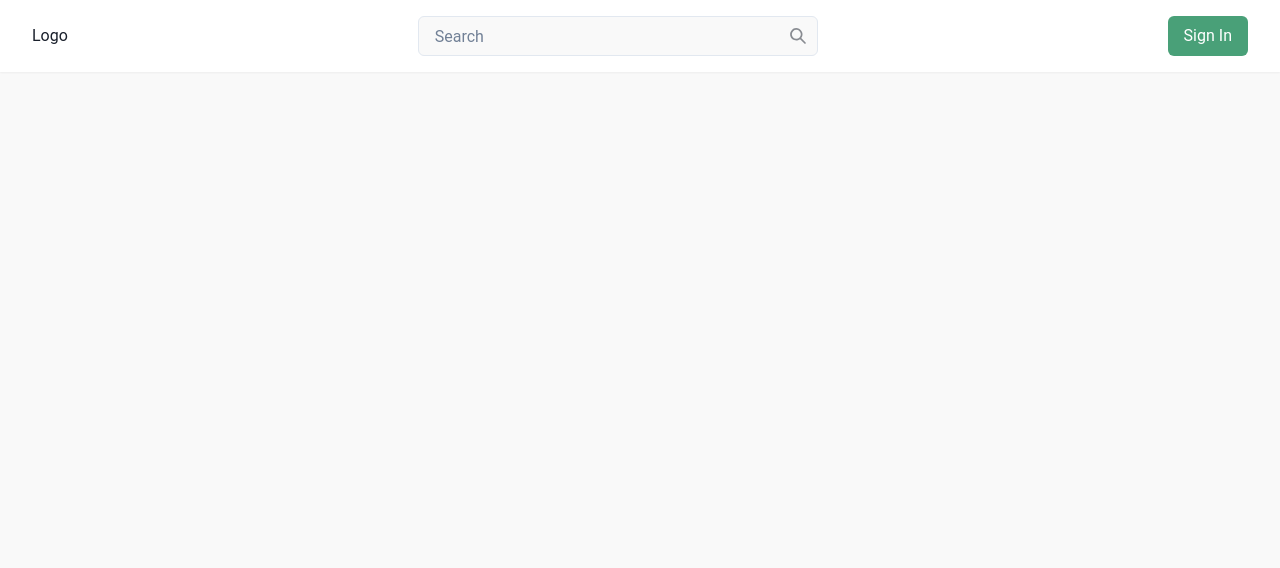
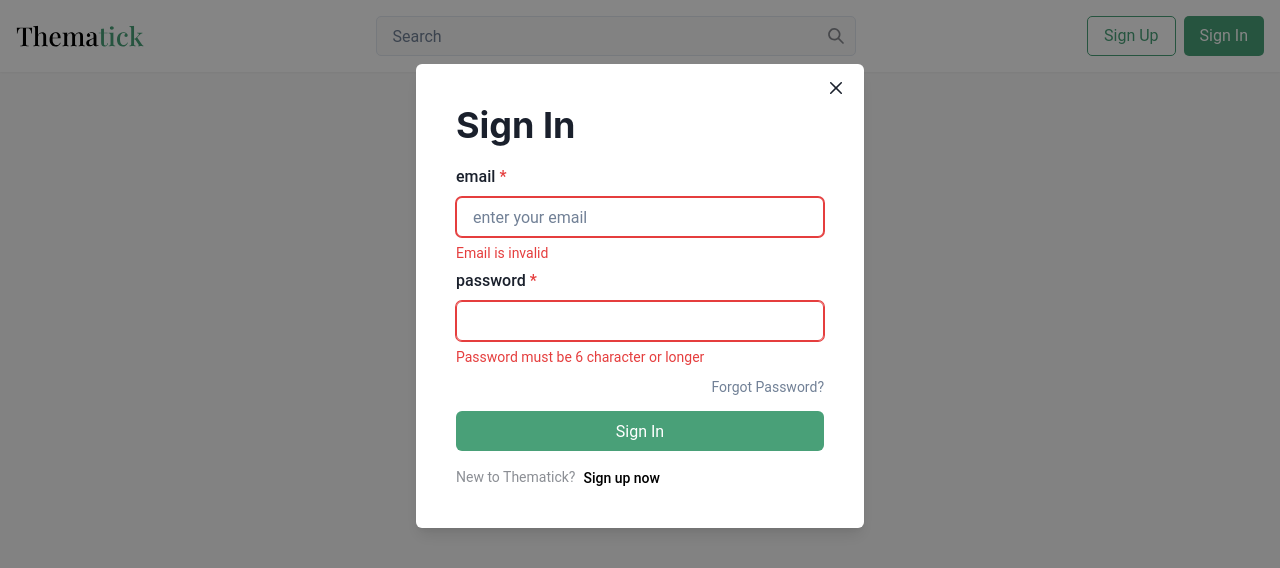
Before and after one commit to mahesh-143/thematik-discussion-forum, a React (Vite) app in the folder client/: page / in a window 1280 px wide. Both pictures are taken after a click on the button "Sign In". Shown: the top 568 px of the page. Built offline with nearby package versions, Linux system fonts and the light colour scheme.

Commit message:
added sing in and sign up form modals

```diff
--- a/client/src/App.jsx
+++ b/client/src/App.jsx
@@ -1,4 +1,5 @@
 import Header from "./layouts/Header"
+
 function App() {
   return (
     <>
--- a/client/src/components/Logo.jsx
+++ b/client/src/components/Logo.jsx
@@ -1,8 +1,12 @@
-import React from 'react'
+import { Box, Image } from '@chakra-ui/react'
+import thematickLogo from '../assets/thematick.svg'
+
 
 const Logo = () => {
   return (
-    <div>Logo</div>
+
+      <Image src={thematickLogo} id='logoImage' minW='7em' maxW='8em'/>
+
   )
 }
 
--- a/client/src/components/Searchbar.jsx
+++ b/client/src/components/Searchbar.jsx
@@ -1,15 +1,15 @@
-import React from 'react'
 import { InputGroup, Input, InputRightElement, IconButton } from '@chakra-ui/react'
 import { SearchIcon } from '@chakra-ui/icons'
 
 const Searchbar = () => {
   return (
     <>
-    <InputGroup maxWidth='25em' marginInline="1em">
+    <InputGroup marginInline="1em" maxWidth='30em' display={{base: 'none', md: 'block'}}>
     <Input
       pr='4.5rem'
       placeholder='Search'
       bg='neutral.100'
+      borderRadius={5}
     />
     <InputRightElement>
     <IconButton aria-label='Search database' icon={<SearchIcon />} variant='transparent' opacity='50%'/>
--- /dev/null
+++ b/client/src/forms/ForgotPasswordForm.jsx
@@ -0,0 +1,61 @@
+import { useState } from 'react'
+import {
+    FormControl,
+    FormLabel,
+    FormErrorMessage,
+    Input,
+    Box,
+    Button,
+    Heading,
+    FormHelperText
+} from '@chakra-ui/react'
+
+const ForgotpasswordForm = () => {
+
+    const [input, setInput] = useState('')
+
+
+    const handleInputChange = (e) => setInput(e.target.value)
+
+    const handleSubmit = (e) => {
+        e.preventDefault()
+        alert(`${input} logged in`)
+    }
+    let isError
+
+    if(input === ""){
+        isError = true;
+    }
+
+
+  return (
+    <Box bg='white' pb="2em" px="1em">
+    <Heading mb='0.5em'>Forgot Password</Heading>
+    <form onSubmit={handleSubmit}>
+        <FormControl isInvalid={isError} isRequired>
+            <FormLabel>email</FormLabel>
+            <Input
+            type='email'
+            value={input}
+            onChange={handleInputChange}
+            bg="white"
+            placeholder='enter your email'
+            />
+            {isError && <FormErrorMessage>Email is invalid</FormErrorMessage>}
+            <FormHelperText>Enter email associated with your account to reset your password</FormHelperText>
+        </FormControl>
+
+        <Button
+        bg='brand.100'
+        color='white'
+        fontWeight='normal'
+        type='submit'
+        mt='2em'
+        w='100%'
+        >Send Email</Button>
+    </form>
+    </Box>
+  )
+}
+
+export default ForgotpasswordForm
--- /dev/null
+++ b/client/src/forms/SigninForm.jsx
@@ -0,0 +1,77 @@
+import { useState } from 'react'
+import {
+    FormControl,
+    FormLabel,
+    FormErrorMessage,
+    Input,
+    Box,
+    Button,
+    Heading,
+    Text,
+    HStack
+} from '@chakra-ui/react'
+import ForgotPassword from '../modals/ForgotPassword'
+
+const SigninForm = () => {
+
+    const [input, setInput] = useState('')
+    const [password,  setPassword] = useState('')
+
+    const handleInputChange = (e) => setInput(e.target.value)
+    const handlePasswordChange = (e) => setPassword(e.target.value)
+    const handleSubmit = (e) => {
+        e.preventDefault()
+        alert(`${input} logged in`)
+    }
+    let isError
+    let isPasswordError
+    if(input === ""){
+        isError = true;
+    }
+    if(password.length < 6){
+       isPasswordError = true;
+    }
+
+
+  return (
+    <Box bg='white' pb="2em" px="1em">
+    <Heading mb='0.5em'>Sign In</Heading>
+    <form onSubmit={handleSubmit}>
+        <FormControl isInvalid={isError} isRequired>
+            <FormLabel>email</FormLabel>
+            <Input
+            type='email'
+            value={input}
+            onChange={handleInputChange}
+            bg="white"
+            placeholder='enter your email'
+            />
+            {isError && <FormErrorMessage>Email is invalid</FormErrorMessage>}
+        </FormControl>
+        <FormControl isInvalid={isPasswordError} isRequired mt='0.5em'>
+            <FormLabel>password</FormLabel>
+            <Input
+            type='password'
+            value={password}
+            onChange={handlePasswordChange}
+            />
+            {isPasswordError && <FormErrorMessage>Password must be 6 character or longer</FormErrorMessage>}
+        </FormControl>
+        <ForgotPassword />
+        <Button
+        bg='brand.100'
+        color='white'
+        fontWeight='normal'
+        type='submit'
+        mt='1em'
+        w='100%'
+        >Sign In</Button>
+    </form>
+    <HStack mt='1em'>
+    <Text opacity='50%' fontSize='sm'>New to Thematick?</Text><Button variant='link' fontWeight='medium' color='black' fontSize='sm'>Sign up now</Button>
+    </HStack>
+    </Box>
+  )
+}
+
+export default SigninForm
--- /dev/null
+++ b/client/src/forms/SignupForm.jsx
@@ -0,0 +1,90 @@
+import { useState } from 'react'
+import {
+    FormControl,
+    FormLabel,
+    FormErrorMessage,
+    Input,
+    Box,
+    Button,
+    Heading
+} from '@chakra-ui/react'
+
+const SignupForm = () => {
+
+    const [username, setUsername] = useState('')
+    const [email, setEmail] = useState('')
+    const [password,  setPassword] = useState('')
+
+    const handleEmailChange = (e) => setEmail(e.target.value)
+    const handlePasswordChange = (e) => setPassword(e.target.value)
+    const handleUsernameChange = (e) => setUsername(e.target.value)
+
+    const handleSubmit = (e) => {
+        e.preventDefault()
+        alert(`${username} registered in`)
+    }
+
+    let isEmailError
+    let isPasswordError
+    let isUsernameError
+
+    if(username == "mahesh"){
+    isUsernameError = true
+    }
+    if(email === ""){
+        isEmailError = true
+    }
+    if(password.length < 6){
+       isPasswordError = true
+    }
+
+
+  return (
+    <Box bg='white' pb="2em" px="1em">
+    <Heading mb='0.5em'>Sign Up</Heading>
+    <form onSubmit={handleSubmit}>
+    <FormControl isInvalid={isUsernameError} isRequired>
+            <FormLabel>username</FormLabel>
+            <Input
+            type='text'
+            value={username}
+            onChange={handleUsernameChange}
+            bg="white"
+            placeholder='enter username'
+            />
+            {isUsernameError && <FormErrorMessage>username is already taken, try another !!</FormErrorMessage>}
+        </FormControl>
+        <FormControl isInvalid={isEmailError} isRequired mt='0.5em'>
+            <FormLabel>email</FormLabel>
+            <Input
+            type='email'
+            value={email}
+            onChange={handleEmailChange}
+            bg="white"
+            placeholder='enter your email'
+            />
+            {isEmailError && <FormErrorMessage>Email is invalid</FormErrorMessage>}
+        </FormControl>
+        <FormControl isInvalid={isPasswordError} isRequired mt='0.5em'>
+            <FormLabel>password</FormLabel>
+            <Input
+            type='password'
+            value={password}
+            onChange={handlePasswordChange}
+            />
+            {isPasswordError && <FormErrorMessage>Password must be 6 character or longer</FormErrorMessage>}
+        </FormControl>
+        <Button
+        bg='brand.100'
+        color='white'
+        fontWeight='normal'
+        type='submit'
+        mt='2em'
+        w='100%'
+        >Sign Up</Button>
+    </form>
+    </Box>
+  )
+}
+
+export default SignupForm
--- a/client/src/layouts/Header.jsx
+++ b/client/src/layouts/Header.jsx
@@ -1,31 +1,35 @@
-import React from 'react'
-import { Button, Flex, Avatar, Box, Container} from '@chakra-ui/react'
+import { Button, Flex, Avatar, Box, Container, HStack, IconButton} from '@chakra-ui/react'
 import { BellIcon } from '@chakra-ui/icons'
 import Logo from '../components/Logo'
 import Searchbar from '../components/Searchbar'
+import { SearchIcon } from '@chakra-ui/icons'
+import FormModal from '../modals/FormModal'
 
 const Header = () => {
 
   const isLoggedIn = false
   return (
     <Box bg='white' boxShadow='sm'>
-      <Container maxW='container.xl'>
-    <Flex align='center' justify='space-between' p='1em'>
+    <Container maxW='container.xl'>
+    <Flex align='center' py='1rem' justifyContent='space-between'>
         <Logo/>
         <Searchbar />
+        <HStack>
+        <IconButton aria-label='Search database' icon={<SearchIcon />} variant='outline' size={{base : 'sm'}} opacity='50%' display={{md: 'none'}}/>
 
-
-    {isLoggedIn === 'true' ?
+    {isLoggedIn
+    ?
         <Flex align='center' justify='center' gap='1rem'>
-            <BellIcon w={7} h={7} opacity='50%'/>
+            <BellIcon w={{base: 6, md : 7}} h={{base : 6, md : 7}} opacity='50%'/>
             <Avatar
             size='sm'
             src={'https://avatars.dicebear.con/api/male/username.svg'} />
         </Flex>
         :
-        <Button bg='brand.100' color='white' fontWeight='normal'>Sign In</Button>
+        <FormModal />
 }
 
+    </HStack>
     </Flex>
     </Container>
     </Box>
--- /dev/null
+++ b/client/src/modals/ForgotPassword.jsx
@@ -0,0 +1,42 @@
+import {
+  Modal,
+  ModalOverlay,
+  ModalContent,
+  ModalHeader,
+  ModalBody,
+  ModalCloseButton,
+  Button,
+  useDisclosure,
+} from "@chakra-ui/react";
+import ForgotpasswordForm from "../forms/ForgotPasswordForm";
+
+const ForgotPassword = () => {
+    const {onOpen, isOpen, onClose} = useDisclosure()
+  return (
+    <>
+      <Button
+        variant="link"
+        fontWeight="normal"
+        mt="1em"
+        size="sm"
+        float="right"
+        onClick={onOpen}
+      >
+        Forgot Password?
+      </Button>
+      <Modal isOpen={isOpen} onClose={onClose}>
+        <ModalOverlay />
+        <ModalContent>
+          <ModalHeader>
+            <ModalCloseButton />
+          </ModalHeader>
+          <ModalBody>
+            <ForgotpasswordForm />
+          </ModalBody>
+        </ModalContent>
+      </Modal>
+    </>
+  );
+};
+
+export default ForgotPassword
--- /dev/null
+++ b/client/src/modals/FormModal.jsx
@@ -0,0 +1,77 @@
+import {
+  Modal,
+  ModalOverlay,
+  ModalContent,
+  ModalHeader,
+  ModalBody,
+  ModalCloseButton,
+  Button,
+  useDisclosure,
+  HStack,
+} from "@chakra-ui/react";
+import SigninForm from "../forms/SigninForm";
+import SignupForm from "../forms/SignupForm";
+
+const FormModal = () => {
+  const Signin = useDisclosure();
+  const Signup = useDisclosure();
+  return (
+    <>
+      <HStack>
+        <Button
+          fontSize="1rem"
+          variant="outline"
+          borderColor="brand.100"
+          color="brand.100"
+          fontWeight="normal"
+          borderRadius={5}
+          size={{ base: "sm", md: "md" }}
+          onClick={Signup.onOpen}
+        >
+          Sign Up
+        </Button>
+        <Button
+          fontSize="1rem"
+          bg="brand.100"
+          color="white"
+          fontWeight="normal"
+          size={{ base: "sm", md: "md" }}
+          borderRadius={5}
+          onClick={Signin.onOpen}
+        >
+          Sign In
+        </Button>
+      </HStack>
+
+      {/* Sing in */}
+
+      <Modal isOpen={Signup.isOpen} onClose={Signup.onClose}>
+        <ModalOverlay />
+        <ModalContent>
+          <ModalHeader>
+            <ModalCloseButton />
+          </ModalHeader>
+          <ModalBody>
+            <SignupForm />
+          </ModalBody>
+        </ModalContent>
+      </Modal>
+
+      {/* Sign up */}
+
+      <Modal isOpen={Signin.isOpen} onClose={Signin.onClose}>
+        <ModalOverlay />
+        <ModalContent>
+            <ModalHeader>
+                <ModalCloseButton />
+            </ModalHeader>
+            <ModalBody>
+                <SigninForm />
+            </ModalBody>
+        </ModalContent>
+    </Modal>
+    </>
+  );
+};
+
+export default FormModal;
```
Also changed, not shown: client/src/assets/thematick.svg (added), client/src/pages/Signup.jsx (deleted).
